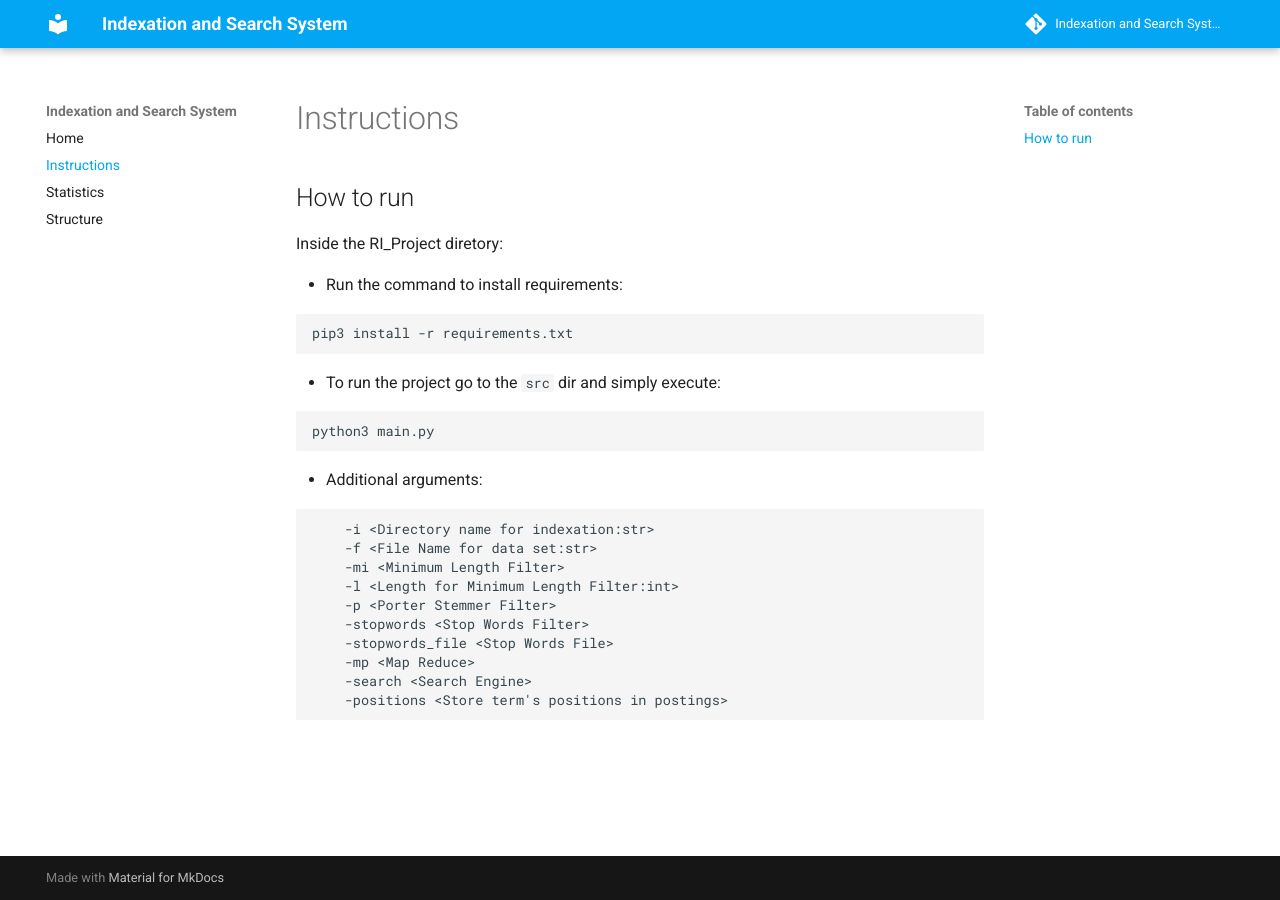
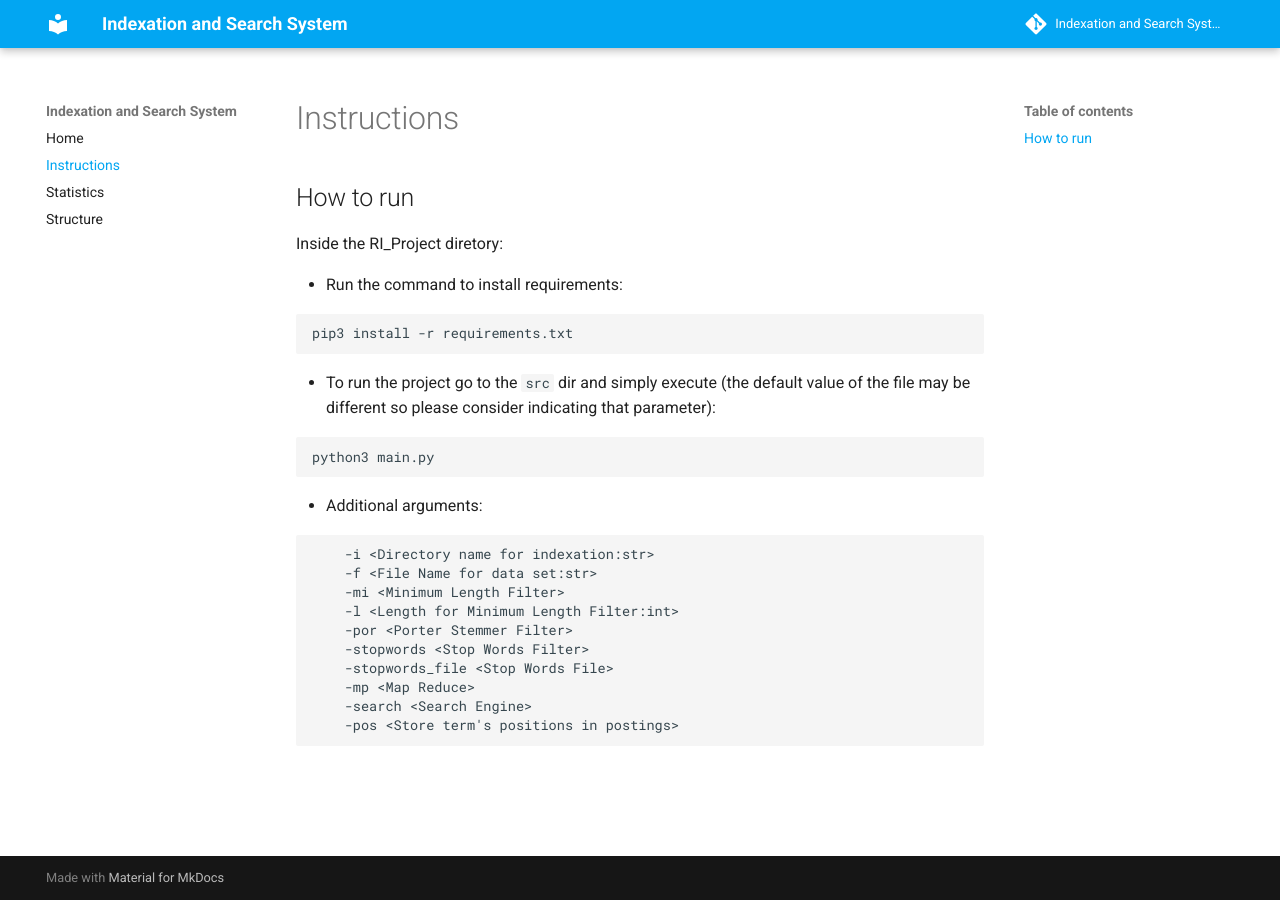
Before and after one commit to MarioCSilva/RI_Project, an MkDocs documentation site: the page built from docs/instructions.md, in a window 1280 px wide. Built offline with MkDocs 1.6.1 and Material for MkDocs 9.7.7, drawn with Linux system fonts in a browser that asks for light colours; comment, search, counter and statistics services are not loaded.

Commit message:
update docs

````diff
--- a/docs/instructions.md
+++ b/docs/instructions.md
@@ -7,7 +7,7 @@ Inside the RI_Project diretory:
 pip3 install -r requirements.txt
 ```
 
-- To run the project go to the `src` dir and simply execute:
+- To run the project go to the `src` dir and simply execute (the default value of the file may be different so please consider indicating that parameter):
 ```bash
 python3 main.py
 ```
@@ -18,10 +18,10 @@ python3 main.py
     -f <File Name for data set:str>
     -mi <Minimum Length Filter>
     -l <Length for Minimum Length Filter:int>
-    -p <Porter Stemmer Filter>
+    -por <Porter Stemmer Filter>
     -stopwords <Stop Words Filter>
     -stopwords_file <Stop Words File>
     -mp <Map Reduce>
     -search <Search Engine>
-    -positions <Store term's positions in postings>
+    -pos <Store term's positions in postings>
 ```
````
Also changed, not shown: docs/index.md (+1 -1 lines), docs/structure.md (+7 -7 lines).
